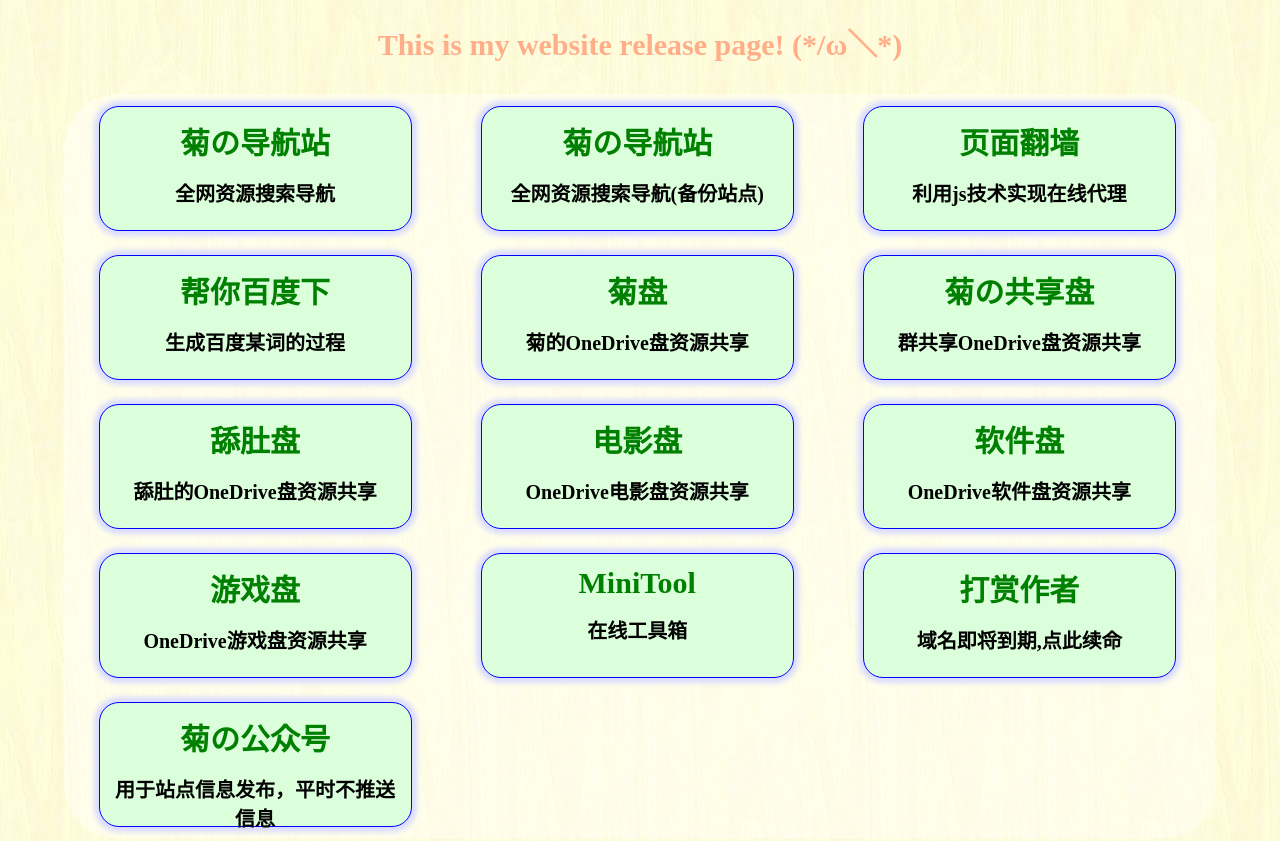
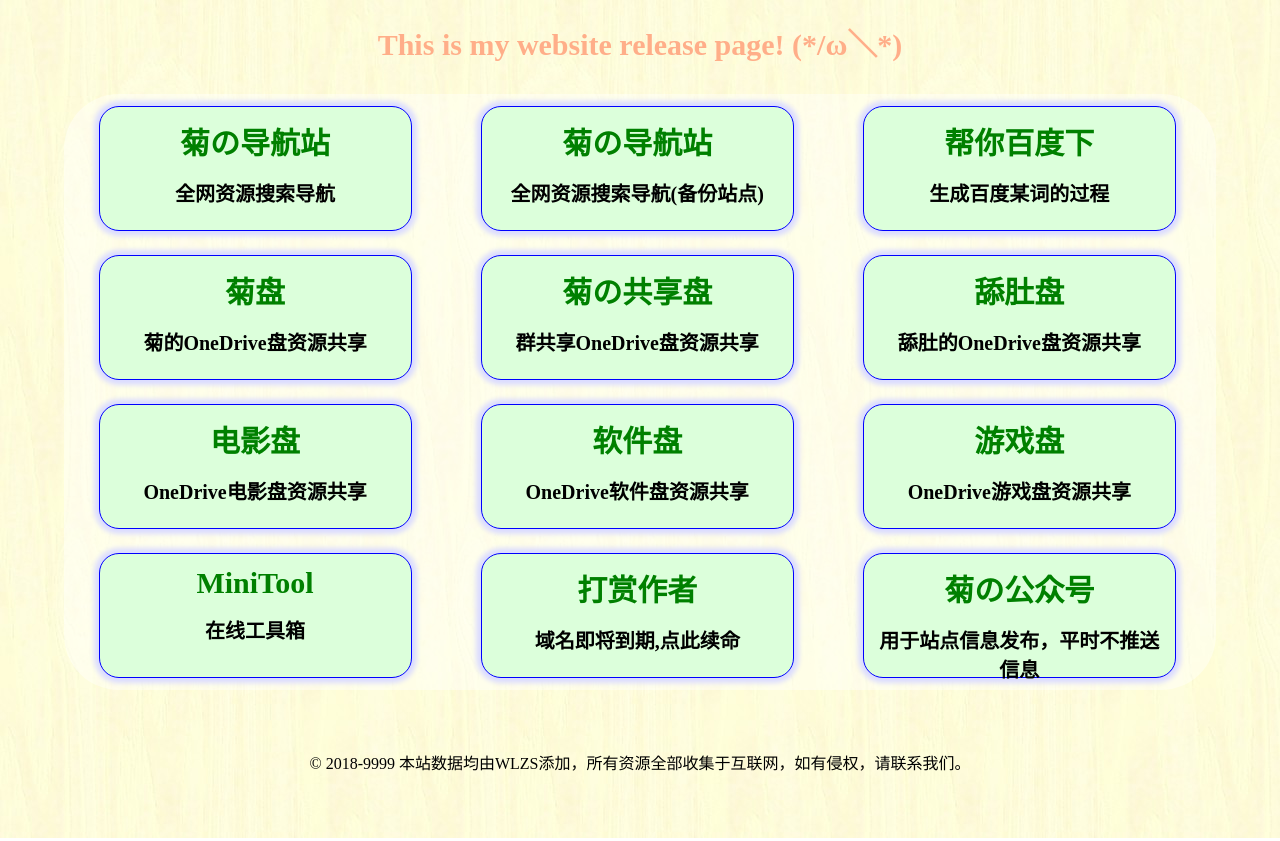
Before and after one commit to ifwlzs/show-ss-ak, a plain HTML site: page index.html in a window 1280 px wide. Shown: the top 841 px of the page. Drawn offline with Linux system fonts and the light colour scheme.

Commit message:
2020-0126-2325
2020-0126-2325

```diff
--- a/index.html
+++ b/index.html
@@ -146,14 +146,7 @@
 					</div>
 				</div>
 			</a>
-			<a href="https://js.ifwlzs.workers.dev/">
-				<div class="fl">
-					页面翻墙
-					<div style="color: #000; font-size: 20px; margin: 15px auto 0 auto;">
-						利用js技术实现在线代理
-					</div>
-				</div>
-			</a>
+
 			<a href="https://baidu.wlzs.ml">
 				<div class="fl">
 					帮你百度下
```
